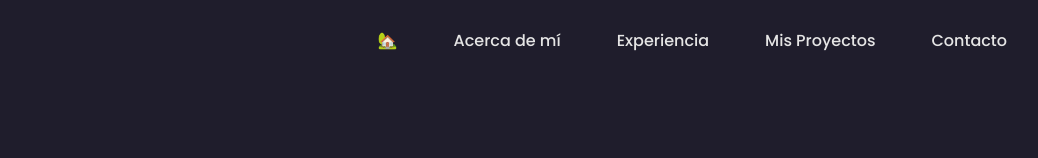
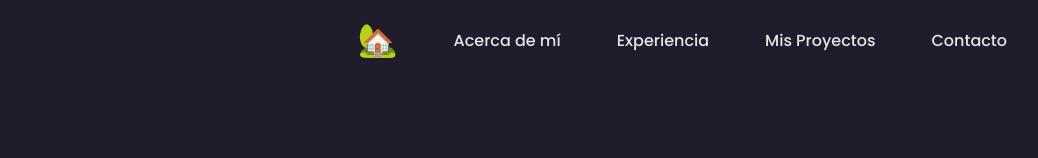
Before and after one commit to Nicccccolas/portafolio-Academlo, a plain HTML site: page index.html in a window 1280 px wide. Shown: the top 158 px of the page, without its empty margins (129-1167 px from the left). Drawn offline with nearby package versions, Linux system fonts and the light colour scheme; a script that the page names is missing.

Commit message:
version 2.6 home

```diff
--- a/assets/css/style.css
+++ b/assets/css/style.css
@@ -44,6 +44,8 @@ footer {
   color: #f1a600;
   background-color: #1f1d2c;
 }
+
+
 
 /** Navbar */
 .navbar {
--- a/index.html
+++ b/index.html
@@ -21,7 +21,7 @@
       <div id="menu" class="menu">
         <i class='bx bx-x menu__icon menu--close'></i>
         <nav class="menu__list">
-          <a class="menu__link" href="#">🏡</a>
+          <a class="menu__link" href="#" style="font-size: 2rem;">🏡</a>
           <a class="menu__link" href="#about">Acerca de mí</a>
           <a class="menu__link" href="#experience">Experiencia</a>
           <a class="menu__link" href="#projects">Mis Proyectos</a>
```
